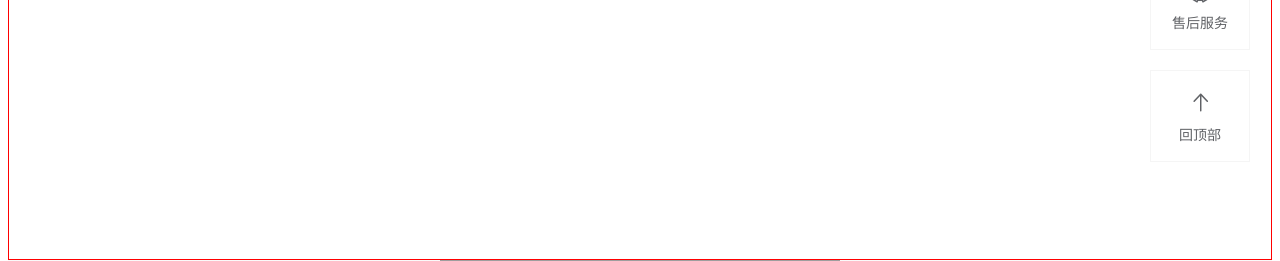
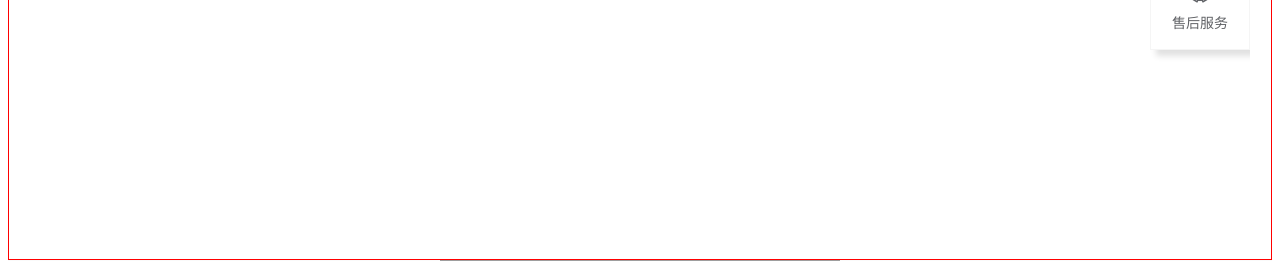
Before and after one commit to xy-java/admin-project, a Vue app: page /#/ in a window 1280 px wide. Shown: the part 466-727 px from the top of the page. Built offline with nearby package versions, Linux system fonts and the light colour scheme; grey boxes are pictures that could not be loaded.

Commit message:
提交首页修改

```diff
--- a/src/components/aside/Aside.vue
+++ b/src/components/aside/Aside.vue
@@ -9,9 +9,7 @@
         <el-link class="aside-link"  :underline="false" href="/">
           <el-col class="el-icon-setting position font-size"></el-col>售后服务
         </el-link>
-        <el-link class="aside-link position" :underline="false" href="/" :style="true ? '' : isShow">
-          <el-col class="el-icon-top position font-size"></el-col>回顶部
-        </el-link>
+
     </el-aside>
 </template>
 
@@ -26,13 +24,14 @@ export default {
         }
       };
   },
-  methods: {}
+  methods: {
+
+  }
 }
 </script>
 
 
 <style>
-
   .aside{
     width: 100px !important;
     height: 480px;
@@ -43,10 +42,20 @@ export default {
   .aside-link{
     text-align: center;
     display: block;
+    box-shadow: none;
     border: 1px #f5f5f5 solid;
     height: 90px;
     background-color: #fff;
     line-height: 40px;
+    box-shadow: 6px 6px 6px rgba(.12,.12,.12, .12);
+  }
+  .rowTop{
+    height: 90px;
+    width: 96px;
+    border: 1px #f5f5f5 solid;
+    color: black;
+    border-radius:0px;
+    box-shadow: 6px 6px 6px rgba(.12,.12,.12, .12);
   }
   .position{
     margin-top: 20px;
--- a/src/views/foreViews/index.vue
+++ b/src/views/foreViews/index.vue
@@ -2,10 +2,13 @@
   <el-container class="container">
     <Header></Header>
     <!-- 主体部分 -->
-    <el-main class="main">
-      main
+    <el-main id="main" class="main">
+      <div style="height: 10000px;"></div>
+      <Aside></Aside>
+      <div>
+          <el-backtop class="rowTop" visibility-height="500" target=".main" :bottom="180" :right="30"><div class="el-icon-top font-size"></div></el-backtop>
+      </div>
     </el-main>
-    <Aside></Aside>
     <el-footer class="footer">
       <div class="bgImg"></div>
     </el-footer>
```
